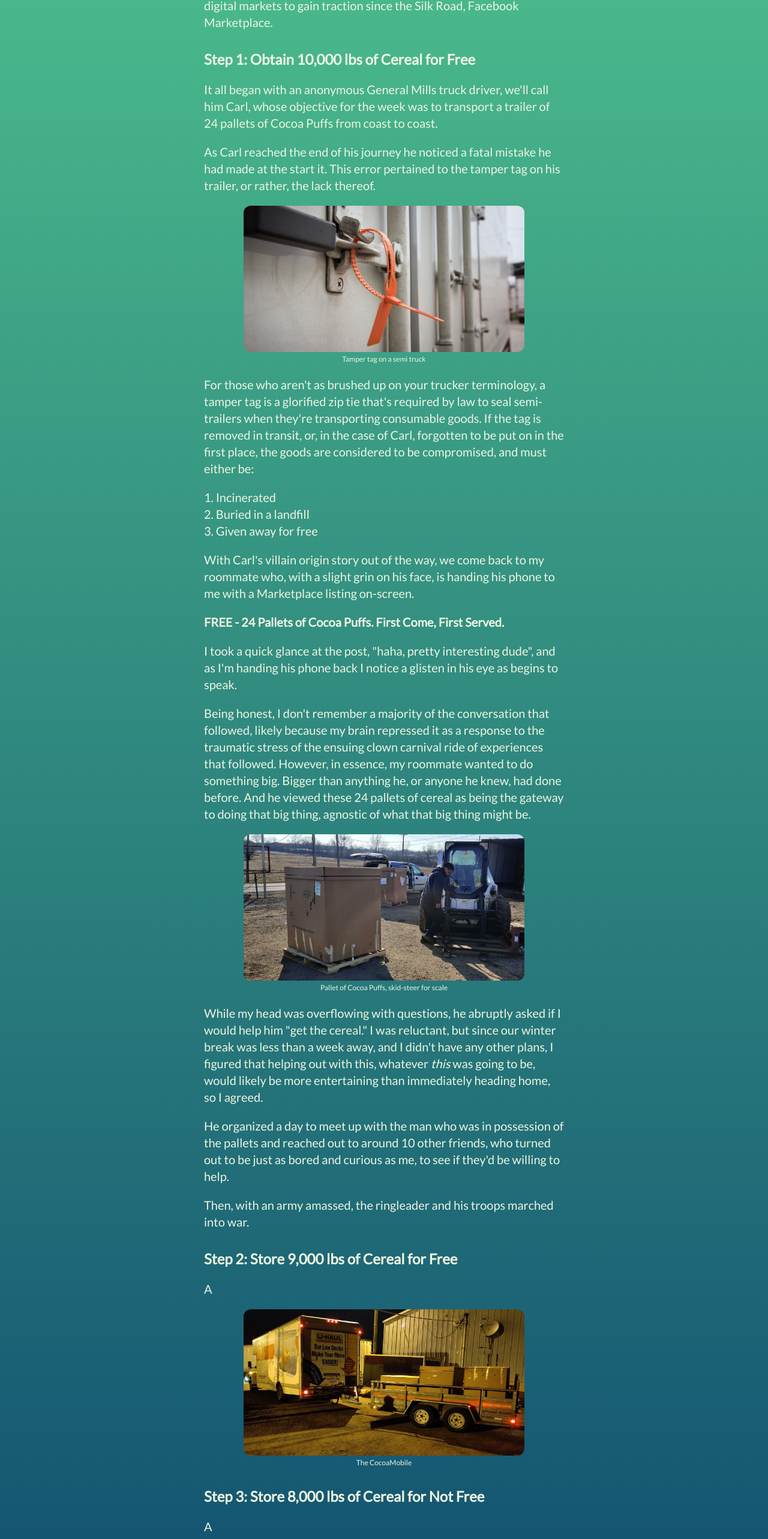
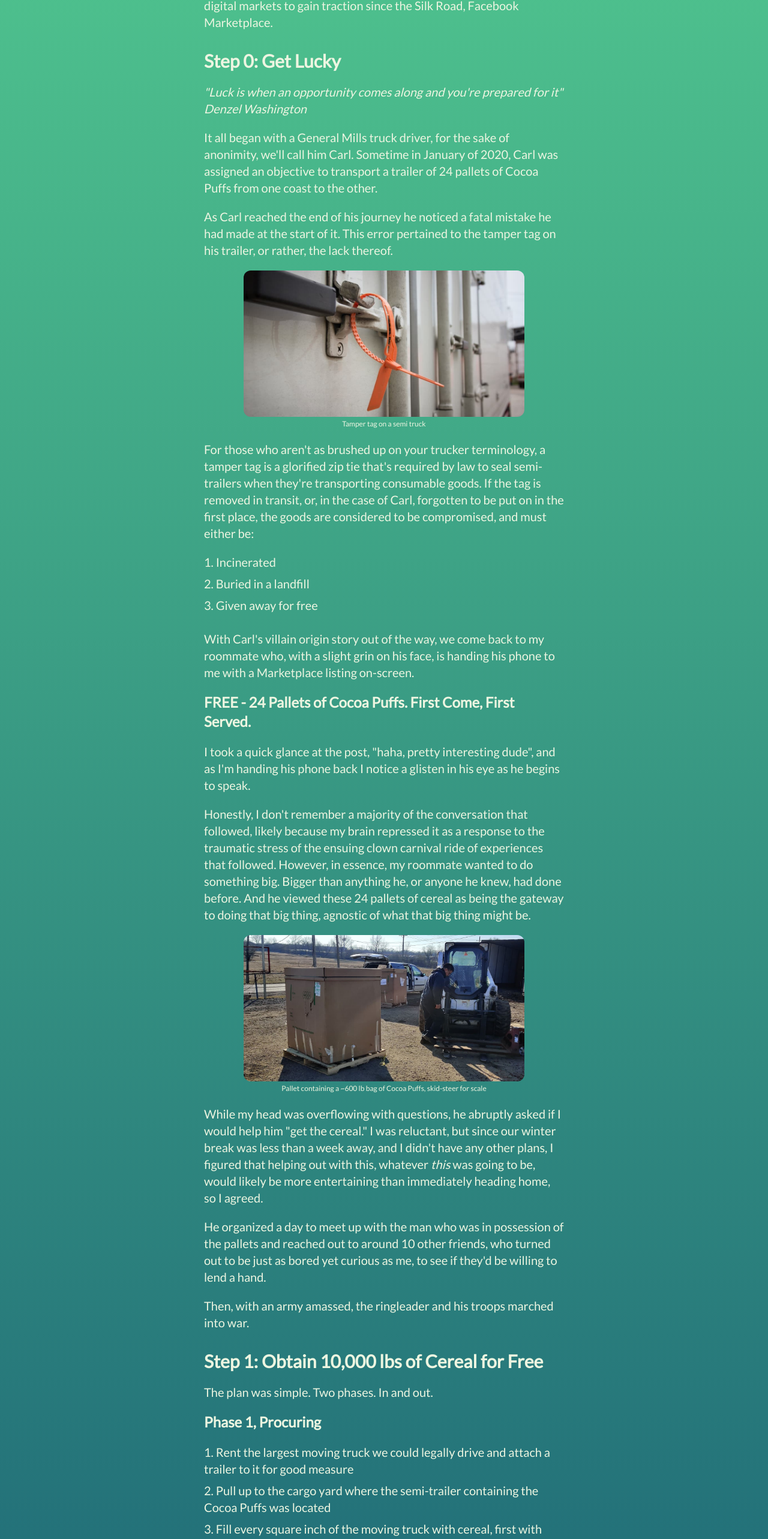
Before and after one commit to jwmke/personal-website, a Next.js app: page /blog/cocoa-puffs in a window 1280 px wide. Shown: the part 936-3502 px from the top of the page at 60% size. Built offline with nearby package versions, Linux system fonts and the light colour scheme.

Commit message:
more blog

```diff
--- a/pages/blog/cocoa-puffs.tsx
+++ b/pages/blog/cocoa-puffs.tsx
@@ -30,9 +30,10 @@ const BlogPost: NextPage = () => {
                 </div>
               </div>
               <p>To get there, we first need to rewind by 6 months from when this picture was taken, to when my roommate approached me, seemingly innocently, to show me a listing on one of the most problematic digital markets to gain traction since the Silk Road, Facebook Marketplace.</p> {/* https://en.wikipedia.org/wiki/Silk_Road_(marketplace) */}
-              <p className='text-2xl font-bold pt-3'>Step 1: Obtain 10,000 lbs of Cereal for Free</p>
-              <p>It all began with an anonymous General Mills truck driver, we&apos;ll call him Carl, whose objective for the week was to transport a trailer of 24 pallets of Cocoa Puffs from coast to coast.</p>
-              <p>As Carl reached the end of his journey he noticed a fatal mistake he had made at the start it. This error pertained to the tamper tag on his trailer, or rather, the lack thereof.</p>
+              <p className='text-3xl font-bold pt-3'>Step 0: Get Lucky</p>
+              <p className='italic'>&quot;Luck is when an opportunity comes along and you&apos;re prepared for it&quot;<br/>Denzel Washington</p>
+              <p>It all began with a General Mills truck driver, for the sake of anonimity, we&apos;ll call him Carl. Sometime in January of 2020, Carl was assigned an objective to transport a trailer of 24 pallets of Cocoa Puffs from one coast to the other.</p>
+              <p>As Carl reached the end of his journey he noticed a fatal mistake he had made at the start of it. This error pertained to the tamper tag on his trailer, or rather, the lack thereof.</p>
               <div className='flex justify-center'>
                 <div className='inline-block text-center text-xs'>
                   <Image width={468} height={244} src={"/img/blog/tag.jpg"} alt="tag" className='rounded-xl'/>
@@ -41,44 +42,59 @@ const BlogPost: NextPage = () => {
               </div>
               <p>For those who aren&apos;t as brushed up on your trucker terminology, a tamper tag is a glorified zip tie that&apos;s required by law to seal semi-trailers when they&apos;re transporting consumable goods. If the tag is removed in transit, or, in the case of Carl, forgotten to be put on in the first place, the goods are considered to be compromised, and must either be:</p>
               <ol>
-                <li>1. Incinerated</li>
-                <li>2. Buried in a landfill</li>
-                <li>3. Given away for free</li>
+                <li className='pb-2'>1. Incinerated</li>
+                <li className='pb-2'>2. Buried in a landfill</li>
+                <li className='pb-2'>3. Given away for free</li>
               </ol>
               <p>With Carl&apos;s villain origin story out of the way, we come back to my roommate who, with a slight grin on his face, is handing his phone to me with a Marketplace listing on-screen.</p>
-              <p className='font-bold'>FREE - 24 Pallets of Cocoa Puffs. First Come, First Served.</p>
-              <p>I took a quick glance at the post, &quot;haha, pretty interesting dude&quot;, and as I&apos;m handing his phone back I notice a glisten in his eye as begins to speak.</p>
-              <p>Being honest, I don&apos;t remember a majority of the conversation that followed, likely because my brain repressed it as a response to the traumatic stress of the ensuing clown carnival ride of experiences that followed. However, in essence, my roommate wanted to do something big. Bigger than anything he, or anyone he knew, had done before. And he viewed these 24 pallets of cereal as being the gateway to doing that big thing, agnostic of what that big thing might be.</p>
+              <p className='text-2xl font-bold'>FREE - 24 Pallets of Cocoa Puffs. First Come, First Served.</p>
+              <p>I took a quick glance at the post, &quot;haha, pretty interesting dude&quot;, and as I&apos;m handing his phone back I notice a glisten in his eye as he begins to speak.</p>
+              <p>Honestly, I don&apos;t remember a majority of the conversation that followed, likely because my brain repressed it as a response to the traumatic stress of the ensuing clown carnival ride of experiences that followed. However, in essence, my roommate wanted to do something big. Bigger than anything he, or anyone he knew, had done before. And he viewed these 24 pallets of cereal as being the gateway to doing that big thing, agnostic of what that big thing might be.</p>
               <div className='flex justify-center'>
                 <div className='inline-block text-center text-xs'>
                   <Image width={468} height={244} src={"/img/blog/pallet.jpg"} alt="pallet" className='rounded-xl'/>
-                  <p>Pallet of Cocoa Puffs, skid-steer for scale</p>
+                  <p>Pallet containing a ~600 lb bag of Cocoa Puffs, skid-steer for scale</p>
                 </div>
               </div>
               <p>While my head was overflowing with questions, he abruptly asked if I would help him &quot;get the cereal.&quot; I was reluctant, but since our winter break was less than a week away, and I didn&apos;t have any other plans, I figured that helping out with this, whatever <p className='inline italic'>this</p> was going to be, would likely be more entertaining than immediately heading home, so I agreed.</p>
-              <p>He organized a day to meet up with the man who was in possession of the pallets and reached out to around 10 other friends, who turned out to be just as bored and curious as me, to see if they&apos;d be willing to help.</p>
+              <p>He organized a day to meet up with the man who was in possession of the pallets and reached out to around 10 other friends, who turned out to be just as bored yet curious as me, to see if they&apos;d be willing to lend a hand.</p>
               <p>Then, with an army amassed, the ringleader and his troops marched into war.</p>
-              <p className='text-2xl font-bold pt-3'>Step 2: Store 9,000 lbs of Cereal for Free</p>
-              <p>A</p>
+              <p className='text-3xl font-bold pt-3'>Step 1: Obtain 10,000 lbs of Cereal for Free</p>
+              <p>The plan was simple. Two phases. In and out.</p>
+              <p className='text-2xl font-bold'>Phase 1, Procuring</p>
+              <ol>
+                <li className='pb-2'>1. Rent the largest moving truck we could legally drive and attach a trailer to it for good measure</li>
+                <li className='pb-2'>2. Pull up to the cargo yard where the semi-trailer containing the Cocoa Puffs was located</li>
+                <li>3. Fill every square inch of the moving truck with cereal, first with pallets, then with garbage bags full of cereal to fill in all nooks and crannies <p className='italic inline'>(shoutout to Phil and his friends from the cargo yard for letting us use their heavy machines and for offering us some of their weed (we graciously declined))</p></li>
+              </ol>
+              <p>Once dusk was upon us, we would pack up and drive to a self-storage facility 40 minutes from the cargo yard. The second phase of the plan would be then be initiated.</p>
               <div className='flex justify-center'>
                 <div className='inline-block text-center text-xs'>
                   <Image width={468} height={244} src={"/img/blog/uhaul.jpg"} alt="uhaul" className='rounded-xl'/>
                   <p>The CocoaMobile</p>
                 </div>
               </div>
-              <p className='text-2xl font-bold pt-3'>Step 3: Store 8,000 lbs of Cereal for Not Free</p>
+              <p className='text-2xl font-bold'>Phase 2, Hoarding</p>
+              <ol>
+                <li className='pb-2'>1. Redeem two <p className='inline font-bold'>first-month free</p> deals for the self-storage place&apos;s largest lockers. This would be done under the name of the two of us who drew the shortest straws</li>
+                <li className='pb-2'>2. Discreetly unload ten thousand pounds of cereal into the lockers, this time without heavy machines</li>
+                <li className='pb-2'>3. Wait 29 days before drawing straws again to determine who would use the same deal to sign up for two new lockers, and then proceed to migrate all of the cereal from locker to locker</li>
+                <li>4. Rinse and repeat the previous step until we determine what we&apos;re going to do with ten thousand pounds of Cocoa Puffs</li>
+              </ol>
+              <p>All in all, the first half of the day went according to plan, however, once we approached the second phase, we began to encounter just a few slight minor tiny hiccups.</p>
+              <p className='text-3xl font-bold pt-3'>Step 2: Survive</p>
               <p>A</p>
-              <p className='text-2xl font-bold pt-3'>Step 4: <p className='inline line-through'>Contemplate Existence</p> Make a Plan</p>
+              <p className='text-3xl font-bold pt-3'>Step 3: <p className='inline line-through'>Contemplate Existence</p> Make a Plan</p>
               <p>A</p>
-              <p className='text-2xl font-bold pt-3'>Step 5: Got Milk?</p>
+              <p className='text-3xl font-bold pt-3'>Step 4: Got Milk?</p>
               <p>A</p>{/* Yes, 550 Gallons of Milk */}
-              <p className='text-2xl font-bold pt-3'>Step 6: Praise Capitalism</p>
+              <p className='text-3xl font-bold pt-3'>Step 5: Praise Capitalism</p>
               <p>A</p>
-              <p className='text-2xl font-bold pt-3'>Step 7: Showtime</p>
+              <p className='text-3xl font-bold pt-3'>Step 6: Showtime</p>
               <p>A</p>
-              <p className='text-2xl font-bold pt-3'>Step 8: Swimming in It</p>
+              <p className='text-3xl font-bold pt-3'>Step 7: Swimming in It</p>
               <p>A</p>
-              <p className='text-2xl font-bold pt-3'>Step 9: Condemn Capitalism</p>
+              <p className='text-3xl font-bold pt-3'>Step 8: Condemn Capitalism</p>
               <p>A</p>
             </div>
           </div>
--- a/pages/blog/new-beginning.tsx
+++ b/pages/blog/new-beginning.tsx
@@ -27,14 +27,14 @@ const BlogPost: NextPage = () => {
               </div>
               <p>Up until then, graduation was the light at the end of the tunnel that my peers and I had been wandering toward for the entirety of our emerging adulthood. This wandering was more or less aimless as I naively thought that all of the efforts I was contributing were in the name of escaping some sort of metaphoric prison that was infringing on my sense of agency.</p>
               <p>In reality, that prison was a sanctuary.</p>
-              <p className='text-2xl font-bold pt-3'>The Price We Pay for Love</p>
+              <p className='text-3xl font-bold pt-3'>The Price We Pay for Love</p>
               <p className='italic'>&quot;How lucky I am to have something that makes saying goodbye so hard?&quot;<br/>Winnie-the-Pooh</p>
               <p>Narrowing my attention to the short-term future, I could only focus on what was going to be lost upon graduating. I progressively became more aware of everything that I had been taking for granted; as I did, my melodramatic side felt like the world around me was collapsing in on itself.</p>
               <p>I first began to fear the loss of structure that university provided. In one way or another, every aspect of university was methodically planned out. From the socializing that&apos;s built into the framework of education, to the foundational routines of learning and activities that were omnipresent, each component of university was organized such that I could continuously improve myself, as well as enjoy myself, all while essentially living on autopilot.</p>
               <p>After more reflection, I realized the loss of community that would occur. Never before in my life had I made connections as deep as the ones that I built up with my friends and professors. While I knew it would still be possible to maintain these connections with my closest friends post-graduation, the idea of no longer being able to easily communicate and banter with my peers made me feel as if I was leaving a significant part of my life behind.</p>
               <p>Lastly, I became aware of the loss of identity that I would experience. There had never been a time period in my sentient past where I wasn&apos;t a student. The idea of this student fragment of my identity being torn away sent me into a state of confusion and disconnectedness. In addition to this, I became painfully aware of my own mortality, which I had been blissfully ignoring for the previous 22 years of my life.</p>
               <p>When the day finally came, and I walked across that stage, nothing had ever felt more anticlimactic. I had seemingly spent my entire life working towards this exact moment, yet I was nearly entirely void of emotion. As I walked back to my seat and sat down I thought to myself, &quot;what now?&quot;</p>
-              <p className='text-2xl font-bold pt-3'>Moving Forward</p>
+              <p className='text-3xl font-bold pt-3'>Moving Forward</p>
               <div className='flex justify-center'>
                 <Image width={468} height={244} src={"/img/blog/copium.jpg"} alt="copium" className='rounded-xl'/>
               </div>
@@ -44,7 +44,7 @@ const BlogPost: NextPage = () => {
               <p>But how does one craft their own definition of success? In my opinion, this is one of the most complex, multivariable questions that can be asked. It is synonymous with determining the meaning of life, and nearly every indivudual on the planet will have a varying answer. Nonetheless, I&apos;ll attempt to solicit some guidance on how you can begin to approach the question.</p>
               <p>First, you must understand that your answer must be malleable and will therefore change over the course of your life, therefore, there&apos;s no purpose in stressing about creating the perfect answer now. When designing your answer, you&apos;ll want to consider both your values and your aspirations in life. These are the elements in life that are truly the most important to you and the corresponding goals that meaningfully align with them.</p>
               <p>Not only is it necessary to maintain a flexible mindset and be receptive to feedback once you determine your answer, but you also mustn&apos;t be too strict on yourself in the pursuit of this success. After all, the best of life is experienced on the detours and adventures along the way, not at the destination.</p>
-              <p className='text-2xl font-bold pt-3'>It&apos;s the Journey</p>
+              <p className='text-3xl font-bold pt-3'>It&apos;s the Journey</p>
               <div className='flex justify-center'>
                 <Image width={468} height={244} src={"/img/blog/obi.gif"} alt="obi" className='rounded-xl' unoptimized={true}/>
               </div>
```
